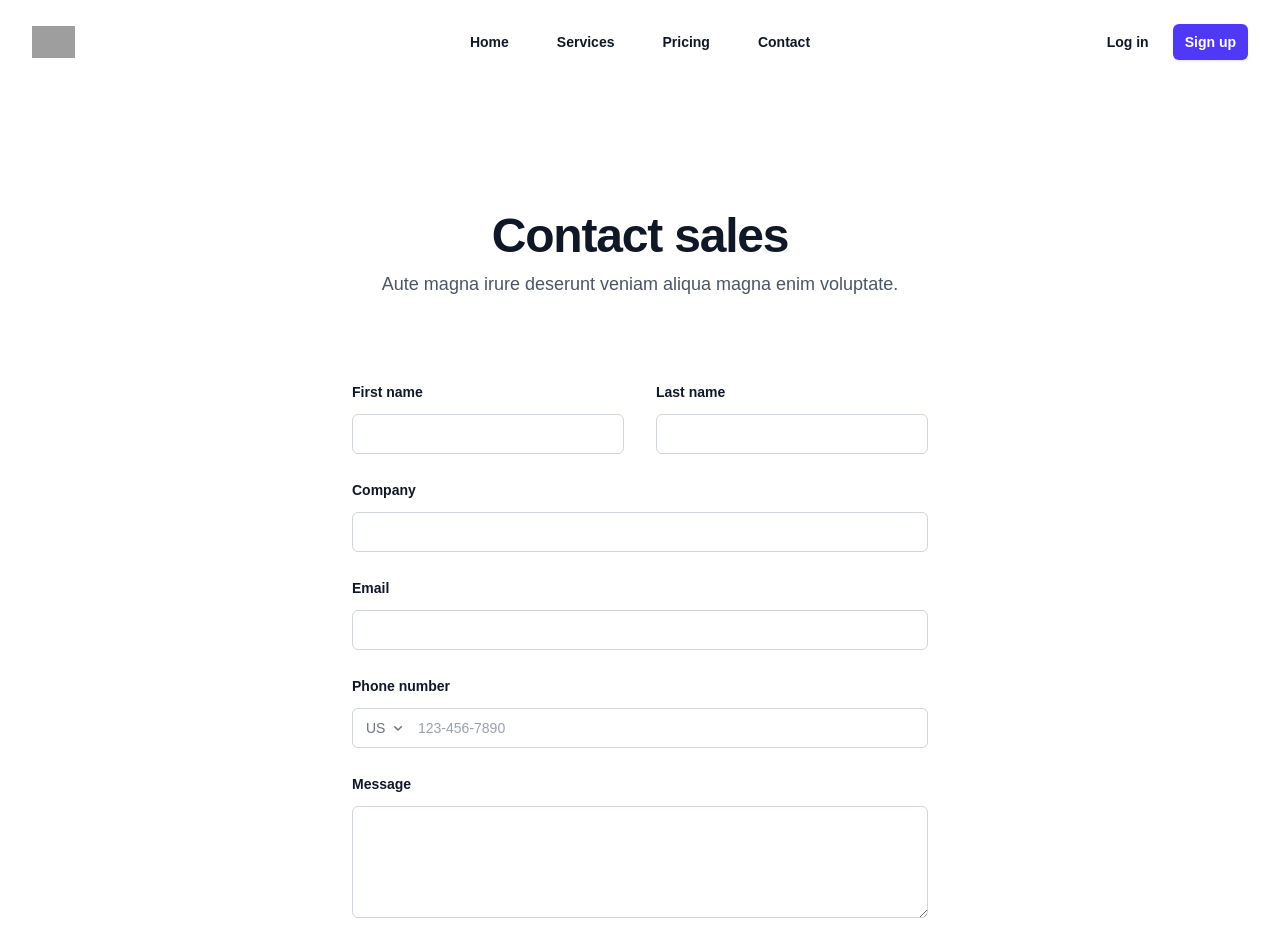
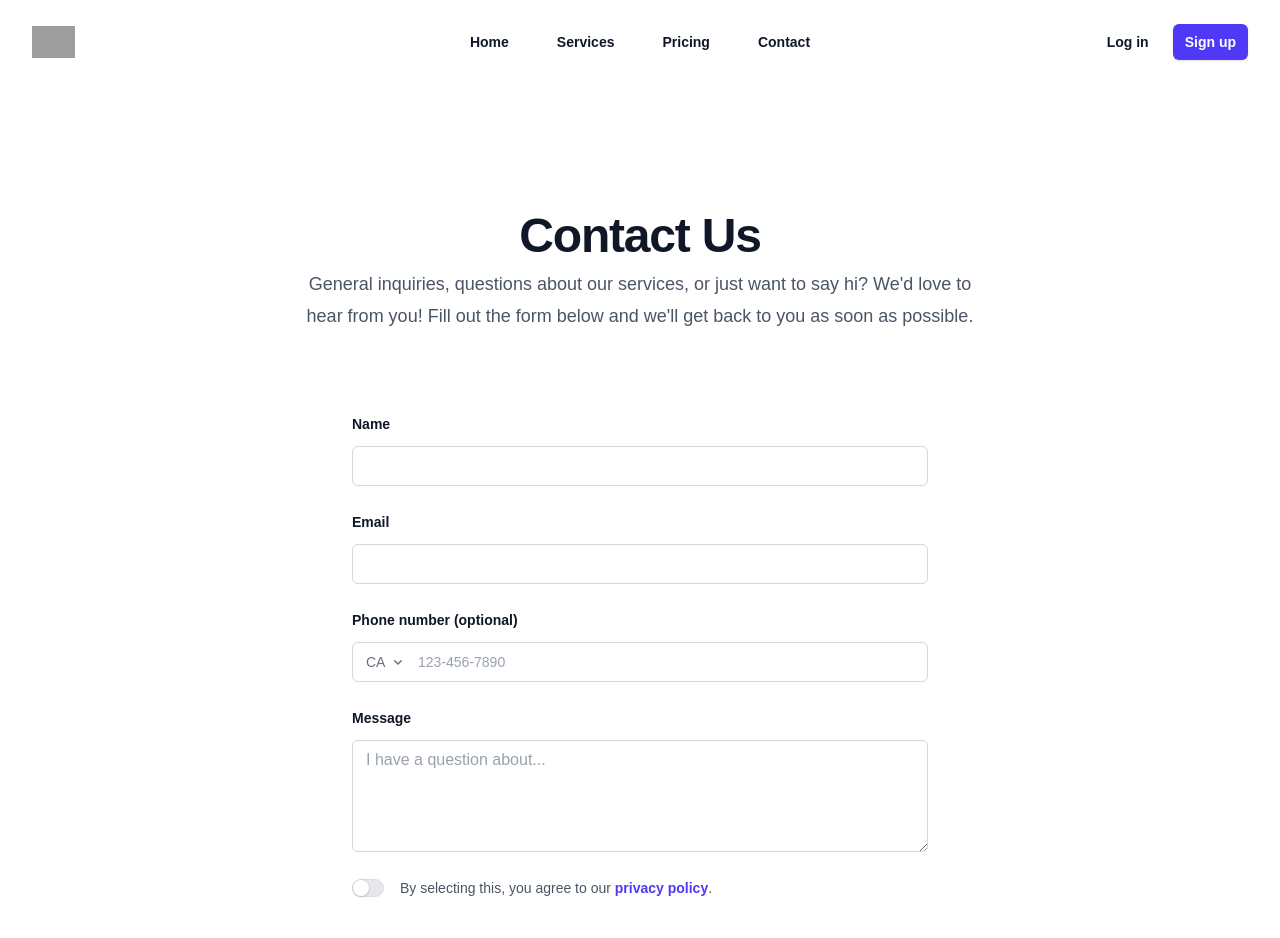
Before and after one commit to cindyorangis/snowplow, a Next.js app: page /contact in a window 1280 px wide. Shown: the top 938 px of the page. Built offline with nearby package versions, Linux system fonts and the light colour scheme; grey boxes are pictures that could not be loaded.

Commit message:
add resend and email functionality

```diff
--- /dev/null
+++ b/app/api/contact/route.ts
@@ -0,0 +1,44 @@
+import { Resend } from 'resend'
+import { NextResponse } from 'next/server'
+
+const resend = new Resend(process.env.RESEND_API_KEY)
+
+export async function POST(req: Request) {
+  const { name, email, phone, message } = await req.json()
+
+  try {
+    // Notify you
+    await resend.emails.send({
+      from: 'SnowPro Contact <noreply@snowproservices.ca>',
+      to: process.env.CONTACT_EMAIL!,
+      subject: `New message from ${name}`,
+      html: `
+        <h2>New Contact Form Submission</h2>
+        <p><strong>Name:</strong> ${name}</p>
+        <p><strong>Email:</strong> ${email}</p>
+        <p><strong>Phone:</strong> ${phone || 'Not provided'}</p>
+        <p><strong>Message:</strong> ${message}</p>
+      `,
+    })
+
+    // Auto-reply to customer
+    await resend.emails.send({
+      from: 'SnowPro Services <noreply@snowproservices.ca>',
+      to: email,
+      subject: `We received your message — SnowPro Services`,
+      html: `
+        <h2>Thanks for reaching out, ${name}!</h2>
+        <p>We've received your message and will get back to you within 24 hours.</p>
+        <br />
+        <p>— The SnowPro Team</p>
+      `,
+    })
+
+    return NextResponse.json({ success: true })
+  } catch (error) {
+    return NextResponse.json(
+      { error: 'Failed to send message' },
+      { status: 500 }
+    )
+  }
+}
--- a/app/contact/page.tsx
+++ b/app/contact/page.tsx
@@ -1,6 +1,50 @@
+'use client'
+
+import { useState } from 'react'
+
 import { ChevronDownIcon } from '@heroicons/react/16/solid'
 
 export default function Contact() {
+  const [formData, setFormData] = useState({
+    name: '',
+    email: '',
+    phone: '',
+    message: '',
+  })
+
+  const [status, setStatus] = useState<
+    'idle' | 'loading' | 'success' | 'error'
+  >('idle')
+
+  const handleChange = (
+    e: React.ChangeEvent<HTMLInputElement | HTMLTextAreaElement>
+  ) => {
+    const { name, value } = e.target
+    setFormData((prevState) => ({
+      ...prevState,
+      [name]: value,
+    }))
+  }
+
+  const handleSubmit = async (e: React.FormEvent) => {
+    e.preventDefault()
+    setStatus('loading')
+
+    try {
+      const res = await fetch('/api/contact', {
+        method: 'POST',
+        headers: { 'Content-Type': 'application/json' },
+        body: JSON.stringify(formData),
+      })
+
+      if (!res.ok) throw new Error()
+      setStatus('success')
+      setFormData({ name: '', email: '', phone: '', message: '' })
+    } catch {
+      setStatus('error')
+    }
+  }
+
   return (
     <div className="bg-white px-6 py-24 sm:py-32 lg:px-8 dark:bg-gray-900">
       <div
@@ -17,65 +61,39 @@ export default function Contact() {
       </div>
       <div className="mx-auto max-w-2xl text-center">
         <h2 className="text-balance text-4xl font-semibold tracking-tight text-gray-900 sm:text-5xl dark:text-white">
-          Contact sales
+          Contact Us
         </h2>
         <p className="mt-2 text-lg/8 text-gray-600 dark:text-gray-400">
-          Aute magna irure deserunt veniam aliqua magna enim voluptate.
+          General inquiries, questions about our services, or just want to say
+          hi? We'd love to hear from you! Fill out the form below and we'll get
+          back to you as soon as possible.
         </p>
       </div>
-      <form
-        action="#"
-        method="POST"
-        className="mx-auto mt-16 max-w-xl sm:mt-20"
-      >
+
+      {status === 'error' && (
+        <div className="mt-6 rounded-md bg-red-50 p-4 text-red-800">
+          Something went wrong. Please try again or call us directly.
+        </div>
+      )}
+
+      <form onSubmit={handleSubmit} className="mx-auto mt-16 max-w-xl sm:mt-20">
         <div className="grid grid-cols-1 gap-x-8 gap-y-6 sm:grid-cols-2">
-          <div>
+          <div className="sm:col-span-2">
             <label
-              htmlFor="first-name"
+              htmlFor="name"
               className="block text-sm/6 font-semibold text-gray-900 dark:text-white"
             >
-              First name
+              Name
             </label>
             <div className="mt-2.5">
               <input
-                id="first-name"
-                name="first-name"
+                id="name"
+                name="name"
                 type="text"
-                autoComplete="given-name"
-                className="block w-full rounded-md bg-white px-3.5 py-2 text-base text-gray-900 outline outline-1 -outline-offset-1 outline-gray-300 placeholder:text-gray-400 focus:outline focus:outline-2 focus:-outline-offset-2 focus:outline-indigo-600 dark:bg-white/5 dark:text-white dark:outline-white/10 dark:placeholder:text-gray-500 dark:focus:outline-indigo-500"
-              />
-            </div>
-          </div>
-          <div>
-            <label
-              htmlFor="last-name"
-              className="block text-sm/6 font-semibold text-gray-900 dark:text-white"
-            >
-              Last name
-            </label>
-            <div className="mt-2.5">
-              <input
-                id="last-name"
-                name="last-name"
-                type="text"
-                autoComplete="family-name"
-                className="block w-full rounded-md bg-white px-3.5 py-2 text-base text-gray-900 outline outline-1 -outline-offset-1 outline-gray-300 placeholder:text-gray-400 focus:outline focus:outline-2 focus:-outline-offset-2 focus:outline-indigo-600 dark:bg-white/5 dark:text-white dark:outline-white/10 dark:placeholder:text-gray-500 dark:focus:outline-indigo-500"
-              />
-            </div>
-          </div>
-          <div className="sm:col-span-2">
-            <label
-              htmlFor="company"
-              className="block text-sm/6 font-semibold text-gray-900 dark:text-white"
-            >
-              Company
-            </label>
-            <div className="mt-2.5">
-              <input
-                id="company"
-                name="company"
-                type="text"
-                autoComplete="organization"
+                autoComplete="name"
+                required
+                value={formData.name}
+                onChange={handleChange}
                 className="block w-full rounded-md bg-white px-3.5 py-2 text-base text-gray-900 outline outline-1 -outline-offset-1 outline-gray-300 placeholder:text-gray-400 focus:outline focus:outline-2 focus:-outline-offset-2 focus:outline-indigo-600 dark:bg-white/5 dark:text-white dark:outline-white/10 dark:placeholder:text-gray-500 dark:focus:outline-indigo-500"
               />
             </div>
@@ -92,6 +110,9 @@ export default function Contact() {
                 id="email"
                 name="email"
                 type="email"
+                required
+                value={formData.email}
+                onChange={handleChange}
                 autoComplete="email"
                 className="block w-full rounded-md bg-white px-3.5 py-2 text-base text-gray-900 outline outline-1 -outline-offset-1 outline-gray-300 placeholder:text-gray-400 focus:outline focus:outline-2 focus:-outline-offset-2 focus:outline-indigo-600 dark:bg-white/5 dark:text-white dark:outline-white/10 dark:placeholder:text-gray-500 dark:focus:outline-indigo-500"
               />
@@ -99,10 +120,10 @@ export default function Contact() {
           </div>
           <div className="sm:col-span-2">
             <label
-              htmlFor="phone-number"
+              htmlFor="phone"
               className="block text-sm/6 font-semibold text-gray-900 dark:text-white"
             >
-              Phone number
+              Phone number (optional)
             </label>
             <div className="mt-2.5">
               <div className="flex rounded-md bg-white outline outline-1 -outline-offset-1 outline-gray-300 has-[input:focus-within]:outline has-[input:focus-within]:outline-2 has-[input:focus-within]:-outline-offset-2 has-[input:focus-within]:outline-indigo-600 dark:bg-white/5 dark:outline-white/10 dark:has-[input:focus-within]:outline-indigo-500">
@@ -114,9 +135,8 @@ export default function Contact() {
                     aria-label="Country"
                     className="col-start-1 row-start-1 w-full appearance-none rounded-md py-2 pl-3.5 pr-7 text-base text-gray-500 placeholder:text-gray-400 focus:outline focus:outline-2 focus:-outline-offset-2 focus:outline-indigo-600 sm:text-sm/6 dark:bg-transparent dark:text-gray-400 dark:placeholder:text-gray-500 dark:focus:outline-indigo-500"
                   >
+                    <option>CA</option>
                     <option>US</option>
-                    <option>CA</option>
-                    <option>EU</option>
                   </select>
                   <ChevronDownIcon
                     aria-hidden="true"
@@ -124,9 +144,12 @@ export default function Contact() {
                   />
                 </div>
                 <input
-                  id="phone-number"
-                  name="phone-number"
-                  type="text"
+                  id="phone"
+                  name="phone"
+                  type="tel"
+                  autoComplete="tel"
+                  value={formData.phone}
+                  onChange={handleChange}
                   placeholder="123-456-7890"
                   className="block min-w-0 grow py-1.5 pl-1 pr-3 text-base text-gray-900 placeholder:text-gray-400 focus:outline focus:outline-0 sm:text-sm/6 dark:bg-transparent dark:text-white dark:placeholder:text-gray-500"
                 />
@@ -145,8 +168,11 @@ export default function Contact() {
                 id="message"
                 name="message"
                 rows={4}
+                required
+                value={formData.message}
+                onChange={handleChange}
+                placeholder="I have a question about..."
                 className="block w-full rounded-md bg-white px-3.5 py-2 text-base text-gray-900 outline outline-1 -outline-offset-1 outline-gray-300 placeholder:text-gray-400 focus:outline focus:outline-2 focus:-outline-offset-2 focus:outline-indigo-600 dark:bg-white/5 dark:text-white dark:outline-white/10 dark:placeholder:text-gray-500 dark:focus:outline-indigo-500"
-                defaultValue={''}
               />
             </div>
           </div>
@@ -181,9 +207,10 @@ export default function Contact() {
         <div className="mt-10">
           <button
             type="submit"
+            disabled={status === 'loading'}
             className="block w-full rounded-md bg-indigo-600 px-3.5 py-2.5 text-center text-sm font-semibold text-white shadow-sm hover:bg-indigo-500 focus-visible:outline focus-visible:outline-2 focus-visible:outline-offset-2 focus-visible:outline-indigo-600 dark:bg-indigo-500 dark:hover:bg-indigo-400 dark:focus-visible:outline-indigo-500"
           >
-            Let's talk
+            {status === 'loading' ? 'Sending...' : 'Send Message'}
           </button>
         </div>
       </form>
--- a/package.json
+++ b/package.json
@@ -14,7 +14,8 @@
     "@heroicons/react": "^2.2.0",
     "next": "16.1.6",
     "react": "19.2.3",
-    "react-dom": "19.2.3"
+    "react-dom": "19.2.3",
+    "resend": "^6.9.3"
   },
   "devDependencies": {
     "@tailwindcss/postcss": "^4",
```
Also changed, not shown: 1 other file (tests, documents, lock files or other folders).
